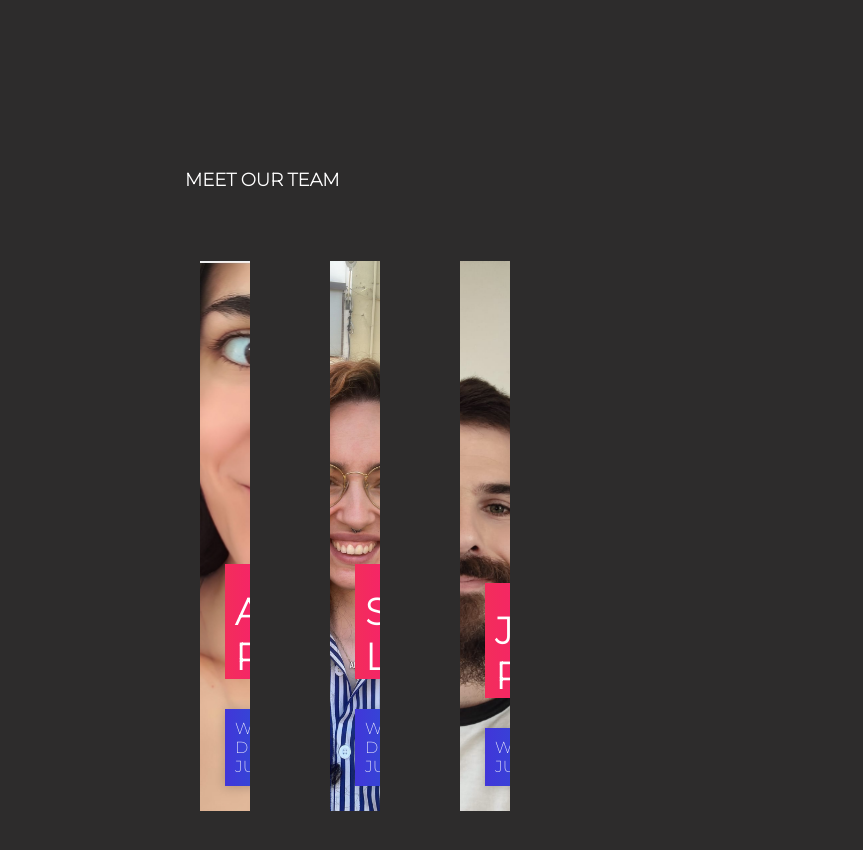
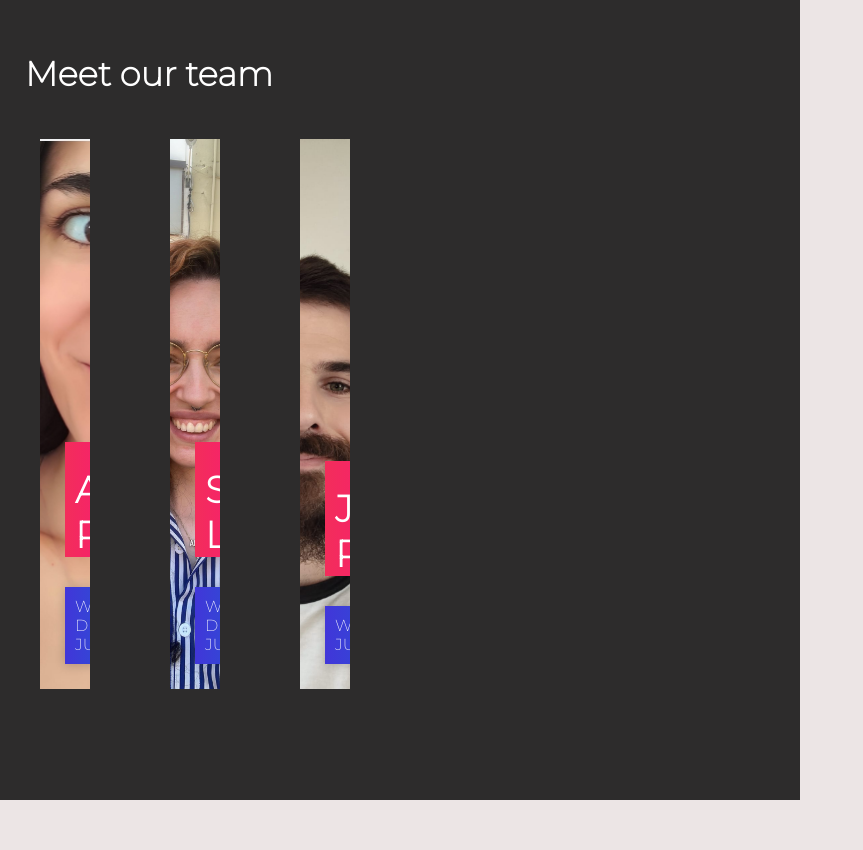
Before and after one commit to SaritaPopez/proyecto3, a React (Vite) app in the folder frontend/: page /contact in a window 1280 px wide. Shown: the top 850 px of the page, without its empty margins (0-863 px from the left). After the commit the page ends 800 px from the top, so only its background shows below. Built offline with nearby package versions, Linux system fonts and the light colour scheme; a web font is replaced by a local one.

Commit message:
Update contactpage.css
falta el puto cacho blanco del 375px

```diff
--- a/frontend/src/pages/contactPage/contactpage.css
+++ b/frontend/src/pages/contactPage/contactpage.css
@@ -1,26 +1,31 @@
 @media screen and (min-width: 375px) {
+  .app {
+    position: absolute;
+  }
+
   .fondop {
+    position: absolute;
+    height: 100%;
     background-color: #000000ce;
   }
-  .containerContact {
+  .container {
     overflow-x: hidden; /* Evita el scroll horizontal */
 
     max-width: 960px;
     margin-inline: auto;
-    padding: 100px 15px;
   }
-  .titleContact {
+  .title {
     margin-bottom: 50px;
   }
-  .titleContact span {
+  .title span {
     display: block;
   }
-  .titleContact .primary {
+  .title .primary {
     font-size: 13px;
     text-transform: uppercase;
     color: #fff;
   }
-  .titleContact .secondary {
+  .title .secondary {
     font-size: clamp(14px, 2.5vw, 16px);
     font-weight: 400;
     color: #d6d6e0;
@@ -101,6 +106,15 @@
   }
 
   @media screen and (max-width: 973px) {
+    .app {
+      height: 100vh;
+      position: absolute;
+    }
+
+    .fondop {
+      position: absolute;
+      height: 100%;
+    }
     .item-image1 {
       position: absolute;
       top: 0;
@@ -121,12 +135,11 @@
     }
     .gallery-wrapper {
       flex-direction: column;
-      height: 100vh;
     }
     .gallery-item:hover {
       flex-basis: 100%;
     }
-    .titleContact .primary {
+    .title .primary {
       display: inline-block;
       text-align: center;
       font-size: 16px;
@@ -175,7 +188,17 @@
     }
   }
   @media screen and (min-width: 1024px) {
-    .titleContact .primary {
+    .app {
+      height: 100vh;
+      position: absolute;
+    }
+
+    .fondop {
+      position: absolute;
+      height: 100%;
+      width: 100vh;
+    }
+    .title .primary {
       display: inline-block;
       text-align: center;
       font-size: 18px;
```
